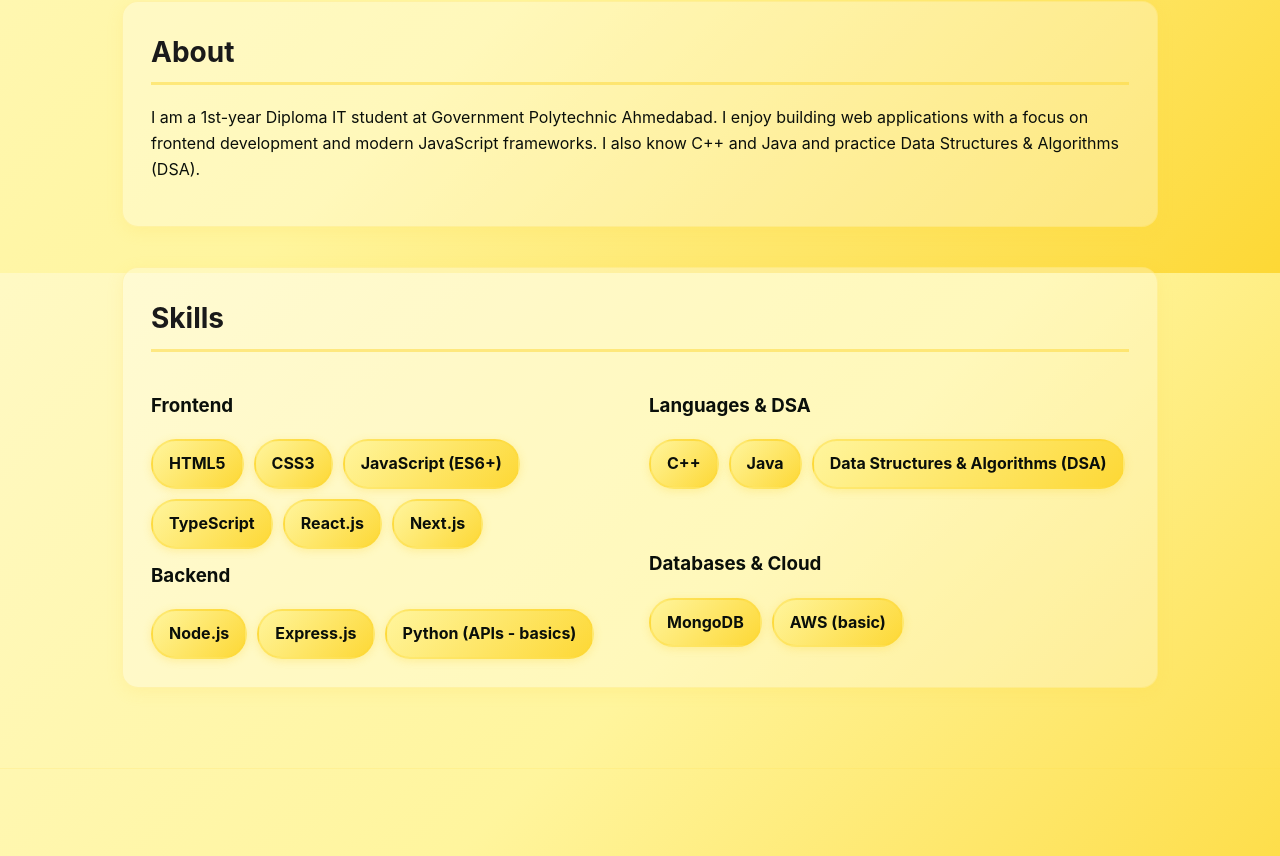
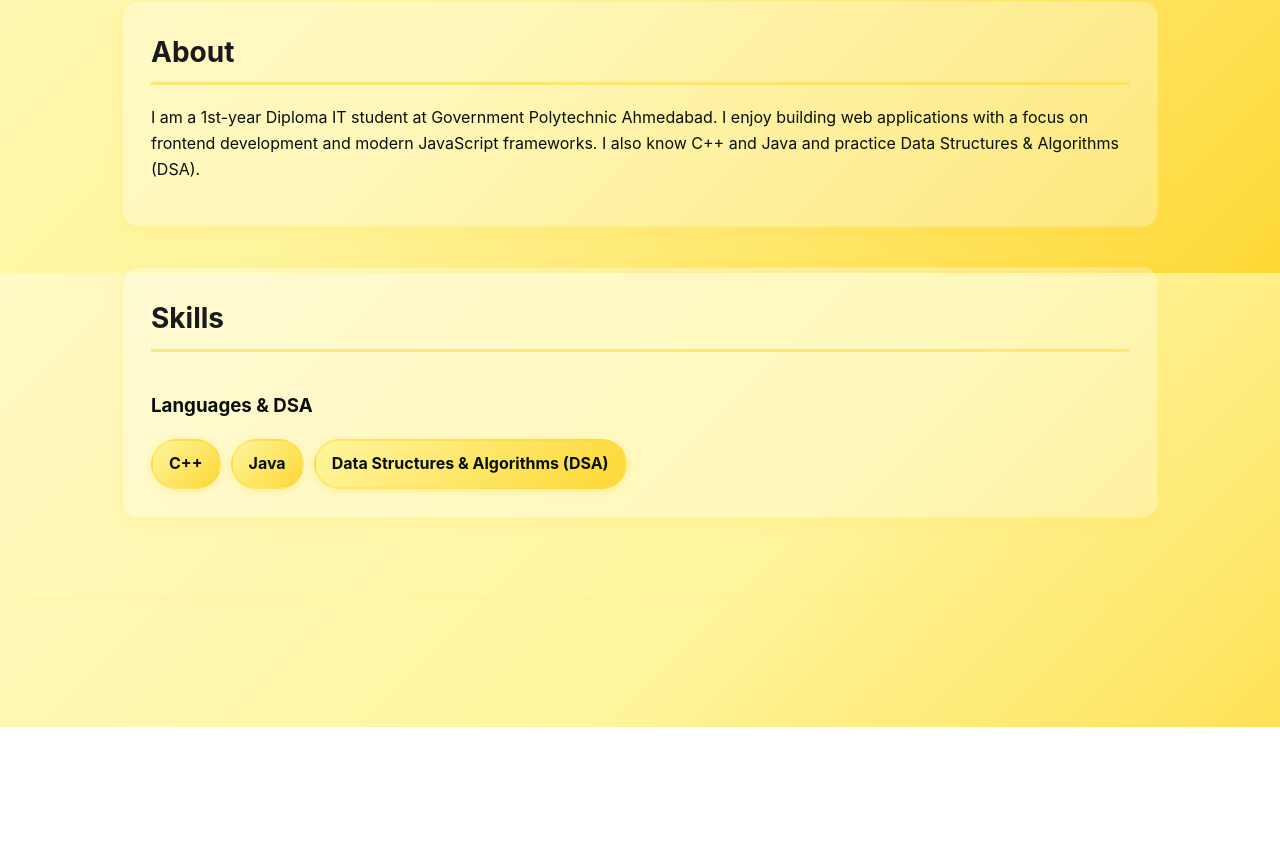
Before and after one commit to chopdadarshan7/jalpa.cv, a website: page index.html in a window 1280 px wide. Shown: the part 527-1383 px from the top of the page. After the commit the page ends 1254 px from the top, so only its background shows below. Drawn offline with Linux system fonts and the light colour scheme.

Commit message:
Remove Frontend, Backend and Database sections, keep only Languages & DSA

```diff
--- a/index.html
+++ b/index.html
@@ -40,16 +40,8 @@
         <h2>Skills</h2>
         <div class="split">
           <div>
-            <h3 class="muted">Frontend</h3>
-            <div class="chips" id="skillsFrontend"></div>
-            <h3 class="muted" style="margin-top:12px">Backend</h3>
-            <div class="chips" id="skillsBackend"></div>
-          </div>
-          <div>
             <h3 class="muted">Languages & DSA</h3>
             <div class="chips" id="skillsLang"></div>
-            <h3 class="muted" style="margin-top:60px">Databases & Cloud</h3>
-            <div class="chips" id="skillsInfra"></div>
           </div>
         </div>
       </section>
--- a/js/script.js
+++ b/js/script.js
@@ -45,13 +45,7 @@ function populateContent() {
   document.getElementById('aboutText').textContent = data.about
 
   // Group skills into categories
-  const frontend = ['HTML5','CSS3','JavaScript (ES6+)','TypeScript','React.js','Next.js']
-  const backend = ['Node.js','Express.js','Python (APIs - basics)']
-  const infra = ['MongoDB','AWS (basic)']
   const langs = ['C++','Java','Data Structures & Algorithms (DSA)']
-
-  // Combine backend, databases & cloud into one array for skillsInfra
-  const combinedInfra = [...backend, ...infra]
 
   function renderList(id, arr){
     const el = document.getElementById(id)
@@ -64,10 +58,7 @@ function populateContent() {
     })
   }
 
-  renderList('skillsFrontend', frontend)
-  renderList('skillsBackend', backend)
   renderList('skillsLang', langs)
-  renderList('skillsInfra', infra)
 
   // Experience section removed
   // const experienceList = document.getElementById('experienceList')
```
